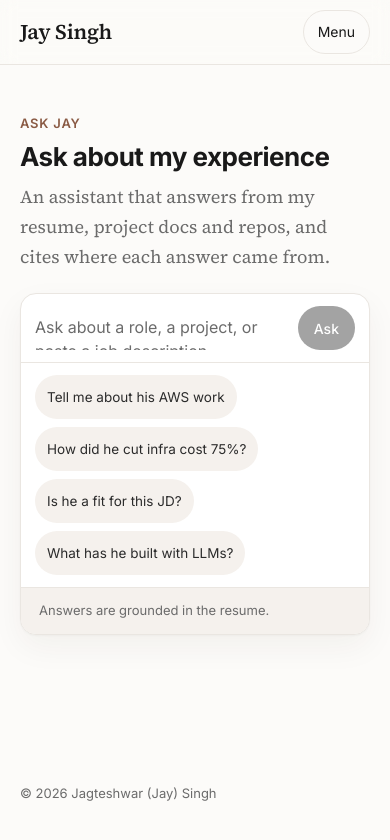
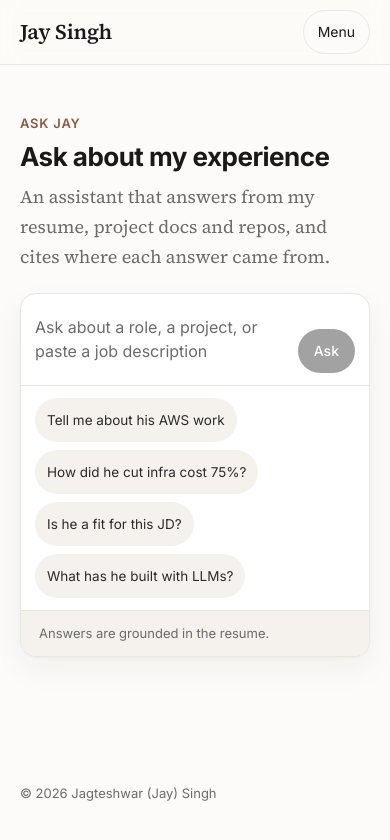
Before and after one commit to jaysinghcodes/ask-my-resume, a React (Vite) app in the folder frontend/: page / in a window 390 px wide. Shown: the top 840 px of the page. Built offline with nearby package versions, Linux system fonts and the light colour scheme.

Commit message:
Give the narrow Ask field room for its placeholder.
Below 600px the empty textarea is two lines tall, from the input size, line height, and padding. The unused faint color token is removed.

Co-authored-by: Jay Singh <jaysinghcodes@users.noreply.github.com>

```diff
--- a/frontend/src/styles/ask.css
+++ b/frontend/src/styles/ask.css
@@ -51,14 +51,22 @@
   min-width: 0;
   min-height: 44px;
   max-height: 160px;
-  padding: 10px 0;
+  padding: var(--ask-input-pad-y) 0;
   border: 0;
   resize: none;
   background: transparent;
   color: var(--ink);
   font-family: var(--sans);
-  font-size: 16px;
-  line-height: 1.45;
+  font-size: var(--ask-input-size);
+  line-height: var(--ask-input-leading);
+}
+
+@media (max-width: 599px) {
+  .ask-form textarea {
+    min-height: calc(
+      var(--ask-input-size) * var(--ask-input-leading) * 2 + var(--ask-input-pad-y) * 2
+    );
+  }
 }
 
 .ask-form textarea::placeholder {
--- a/frontend/src/styles/tokens.css
+++ b/frontend/src/styles/tokens.css
@@ -3,8 +3,10 @@
   --ink: #191919;
   --text: #2b2b2b;
   --muted: #6b6b6b;
-  --faint: #9a9a9a;
   --hair: #eae6e1;
+  --ask-input-size: 16px;
+  --ask-input-leading: 1.45;
+  --ask-input-pad-y: 10px;
   --card: #ffffff;
   --wash: #f5f1ed;
   --accent: #8a5a44;
```
